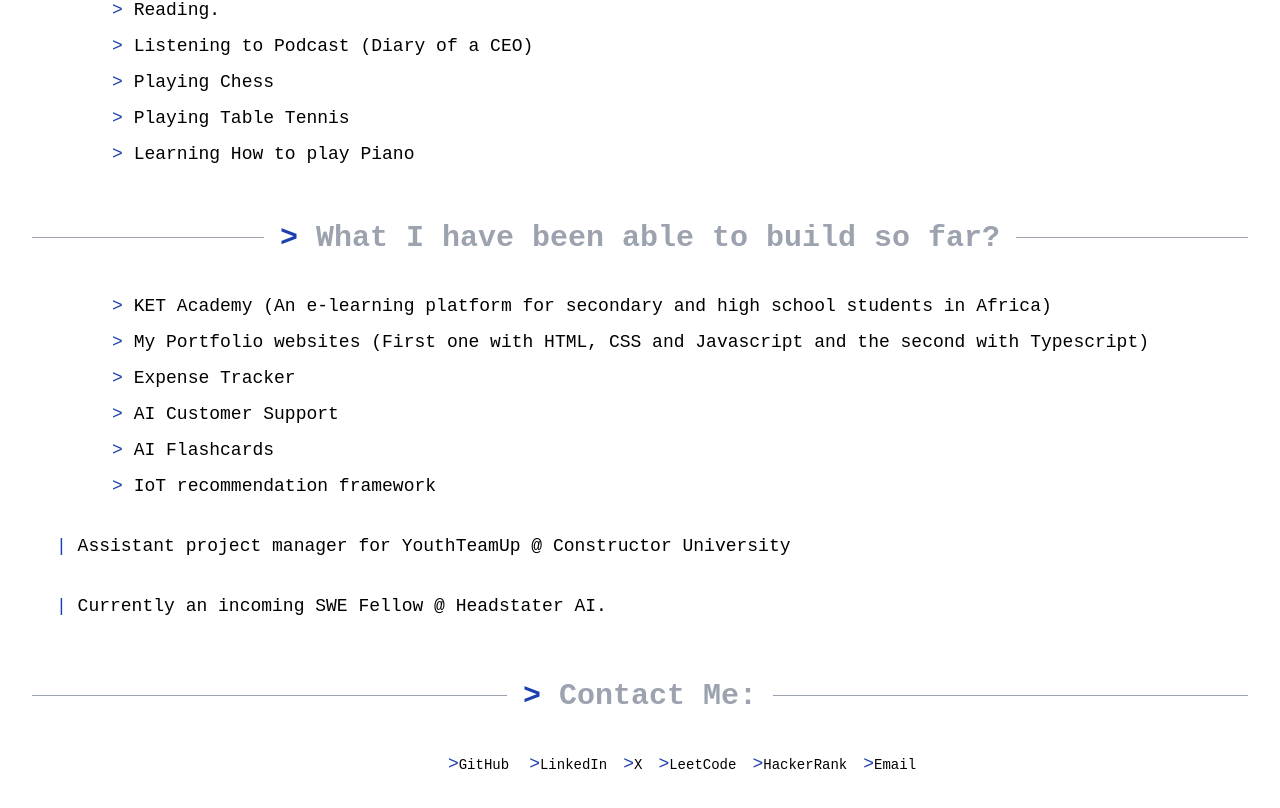
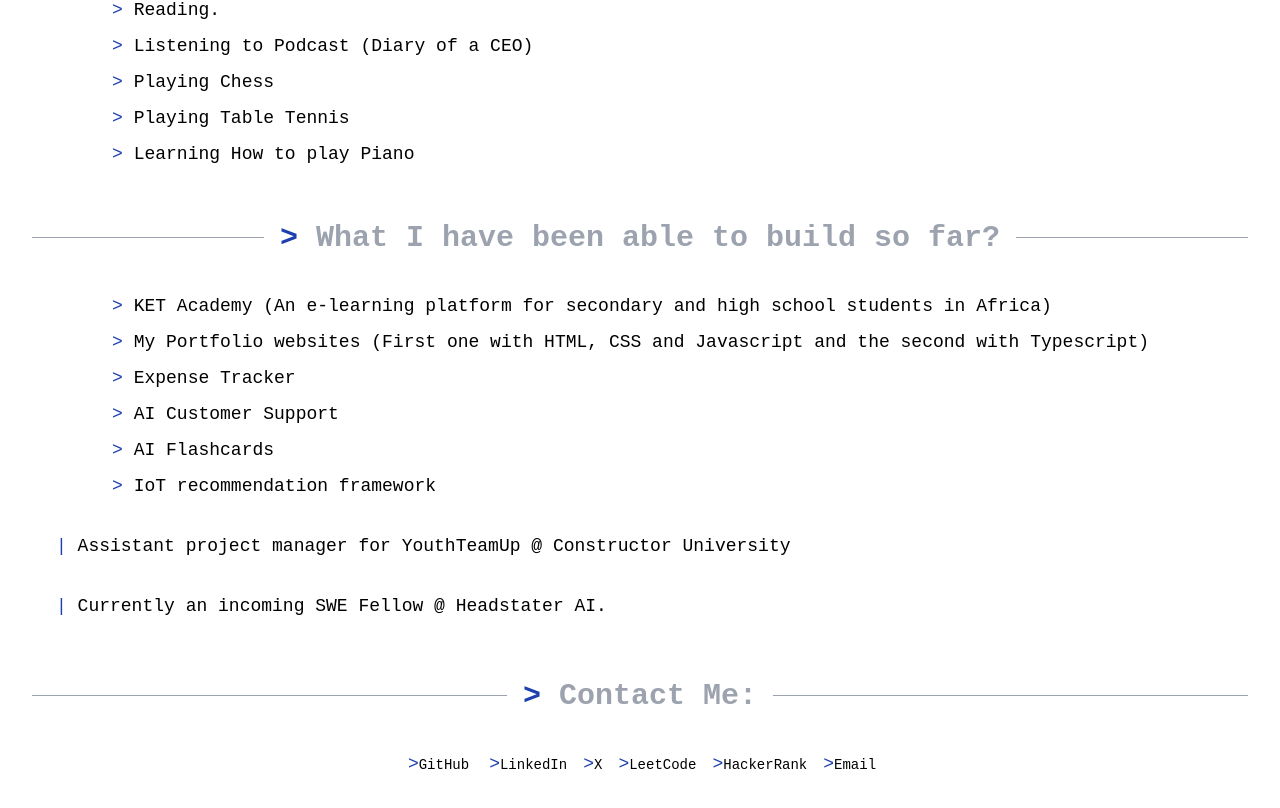
Before and after one commit to 9117KET/my-portfolio, a React (Vite) app: page / in a window 1280 px wide. Shown: the part 624-1432 px from the top of the page. Built offline with nearby package versions, Linux system fonts and the light colour scheme.

Commit message:
adjusted the padding of the contact me section

```diff
--- a/src/components/AboutMe.tsx
+++ b/src/components/AboutMe.tsx
@@ -10,7 +10,8 @@ export default function AboutMe() {
                     {/* Main heading with typewriter and caret animations */}
                     <h1 className="text-2xl sm:text-4xl md:text-6xl font-bold relative w-full md:w-[max-content] font-mono
                         before:absolute before:inset-0 before:animate-typewriter before:bg-white before:dark:bg-[#2D2E32]
-                        after:absolute after:inset-0 after:w-[0.125em] after:animate-caret after:bg-blue-500">Kinlo-Ephriam-Tangiri</h1>
+                        after:absolute after:inset-0 after:w-[0.125em] after:animate-caret after:bg-blue-500
+                        sm:before:w-[calc(100% + 0.125em)]">Kinlo-Ephriam-Tangiri</h1>
                     <h2 className="text-xl sm:text-xl md:text-2xl mt-2">Tech Enthusiast & Student Entrepreneur</h2>
                     {/* Introduction list */}
                     <ul className="list-disc pl-5 text-sm mt-4 font-mono">
--- a/src/components/ContactMe.tsx
+++ b/src/components/ContactMe.tsx
@@ -9,7 +9,7 @@ export default function ContactMe() {
         <div className="flex-grow border-t border-gray-400"></div>
         </div>
 
-        <ul className="pl-20 mt-4 flex space-x-4 text-lg dark:text-gray-300 flex-wrap justify-center sm:flex-nowrap">
+        <ul className="mt-4 flex space-x-4 text-lg dark:text-gray-300 flex-wrap justify-center sm:flex-nowrap">
         {
             contacts.map((contact) => (
             <li key={contact.id} className="inline-block hover:bg-gray-200 rounded-md transition duration-300 ease-in-out mx-2 sm:mx-1">
```
